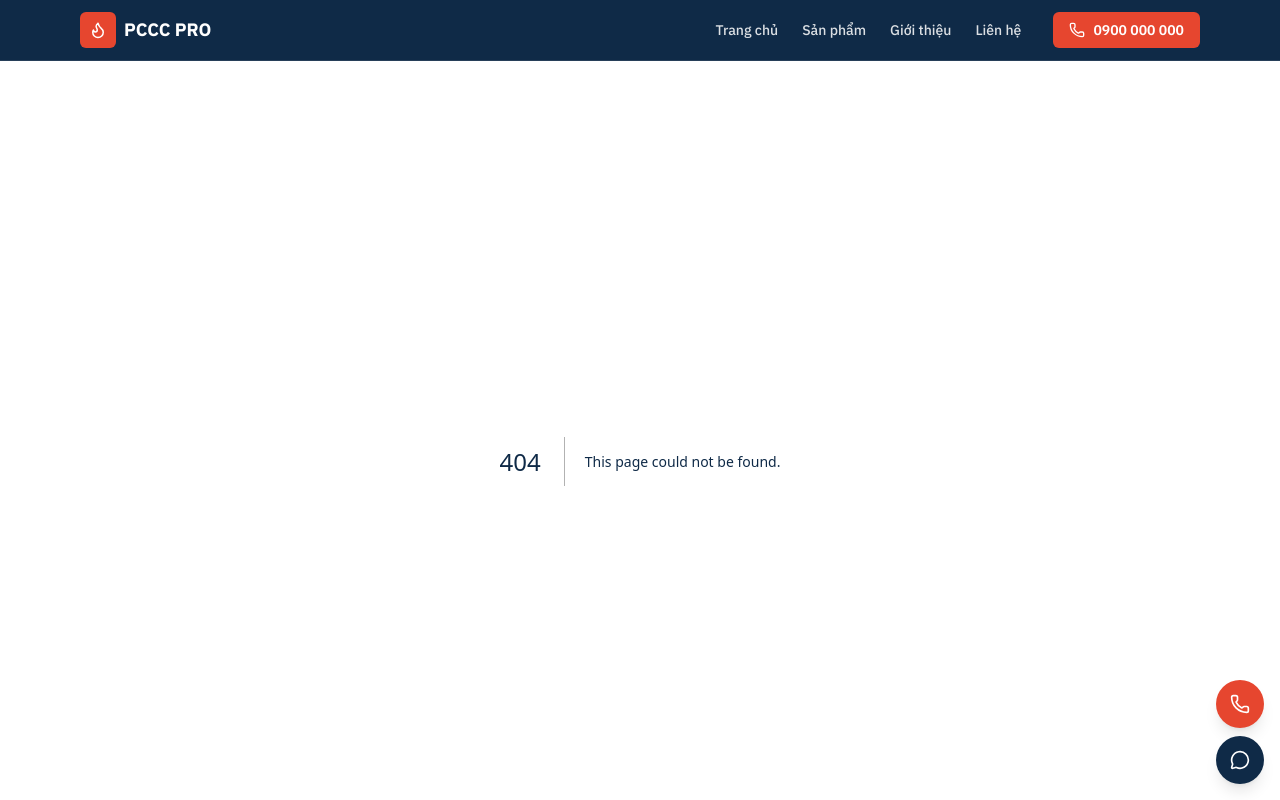
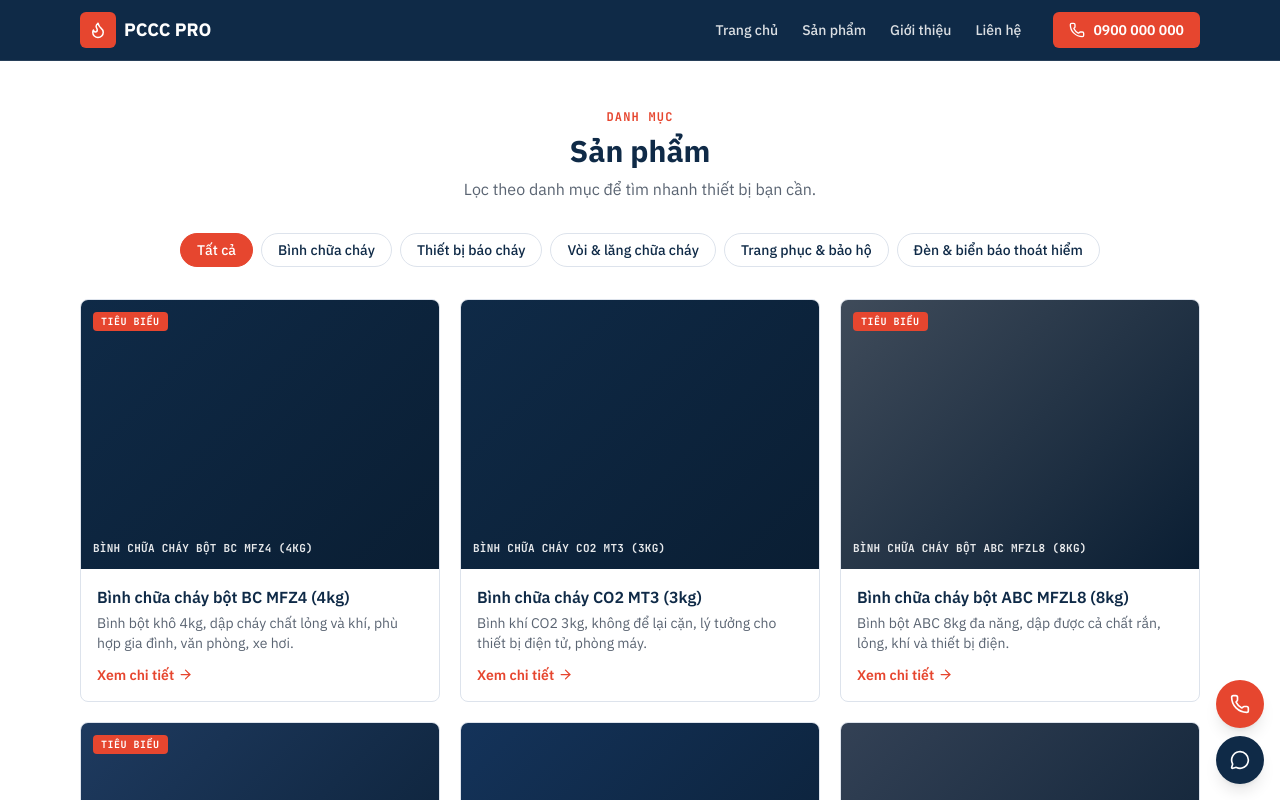
Before and after one commit to quockhanh41/pccc, a Next.js app: page /san-pham in a window 1280 px wide. Before the commit this address had no page. Shown: the top 800 px of the page. Built offline with nearby package versions, Linux system fonts and the light colour scheme.

Commit message:
feat: add catalog page with client-side category filter

```diff
--- /dev/null
+++ b/app/san-pham/page.tsx
@@ -0,0 +1,23 @@
+import SectionHeading from "@/components/SectionHeading";
+import CategoryFilter from "@/components/CategoryFilter";
+import { products, categories, type CategorySlug } from "@/data/products";
+
+export const metadata = {
+  title: "Sản phẩm — PCCC PRO",
+  description: "Danh mục thiết bị phòng cháy chữa cháy: bình chữa cháy, thiết bị báo cháy, vòi & lăng, bảo hộ, đèn thoát hiểm.",
+};
+
+export default async function ProductsPage({ searchParams }: { searchParams: Promise<{ "danh-muc"?: string }> }) {
+  const sp = await searchParams;
+  const known = new Set(categories.map((c) => c.slug));
+  const initial = (sp["danh-muc"] && known.has(sp["danh-muc"] as CategorySlug)
+    ? (sp["danh-muc"] as CategorySlug)
+    : "all") as CategorySlug | "all";
+
+  return (
+    <div className="py-12">
+      <SectionHeading eyebrow="Danh mục" title="Sản phẩm" subtitle="Lọc theo danh mục để tìm nhanh thiết bị bạn cần." />
+      <div className="mt-8"><CategoryFilter products={products} initial={initial} /></div>
+    </div>
+  );
+}
--- /dev/null
+++ b/components/CategoryFilter.tsx
@@ -0,0 +1,33 @@
+"use client";
+import { useState } from "react";
+import { categories, type Product, type CategorySlug } from "@/data/products";
+import ProductGrid from "./ProductGrid";
+
+type Filter = CategorySlug | "all";
+
+export default function CategoryFilter({ products, initial = "all" }: { products: Product[]; initial?: Filter }) {
+  const [active, setActive] = useState<Filter>(initial);
+  const shown = active === "all" ? products : products.filter((p) => p.category === active);
+
+  const chip = (value: Filter, label: string) => (
+    <button
+      key={value}
+      onClick={() => setActive(value)}
+      className={`cursor-pointer rounded-full border px-4 py-1.5 text-sm font-medium transition ${
+        active === value ? "border-accent bg-accent text-white" : "border-line bg-white text-ink hover:border-accent"
+      }`}
+    >
+      {label}
+    </button>
+  );
+
+  return (
+    <div>
+      <div className="flex flex-wrap justify-center gap-2">
+        {chip("all", "Tất cả")}
+        {categories.map((c) => chip(c.slug, c.name))}
+      </div>
+      <div className="mt-8"><ProductGrid products={shown} /></div>
+    </div>
+  );
+}
```
